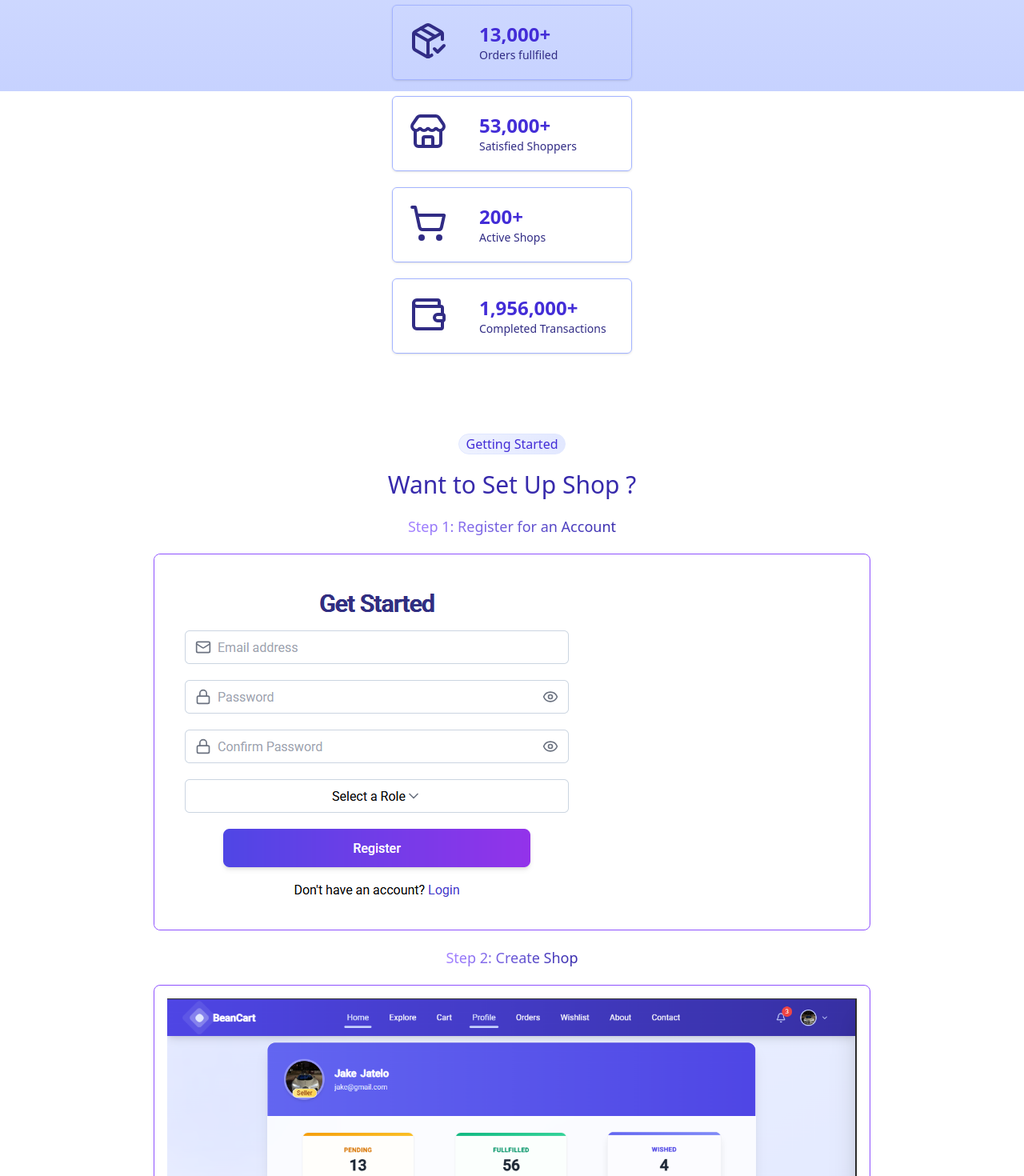
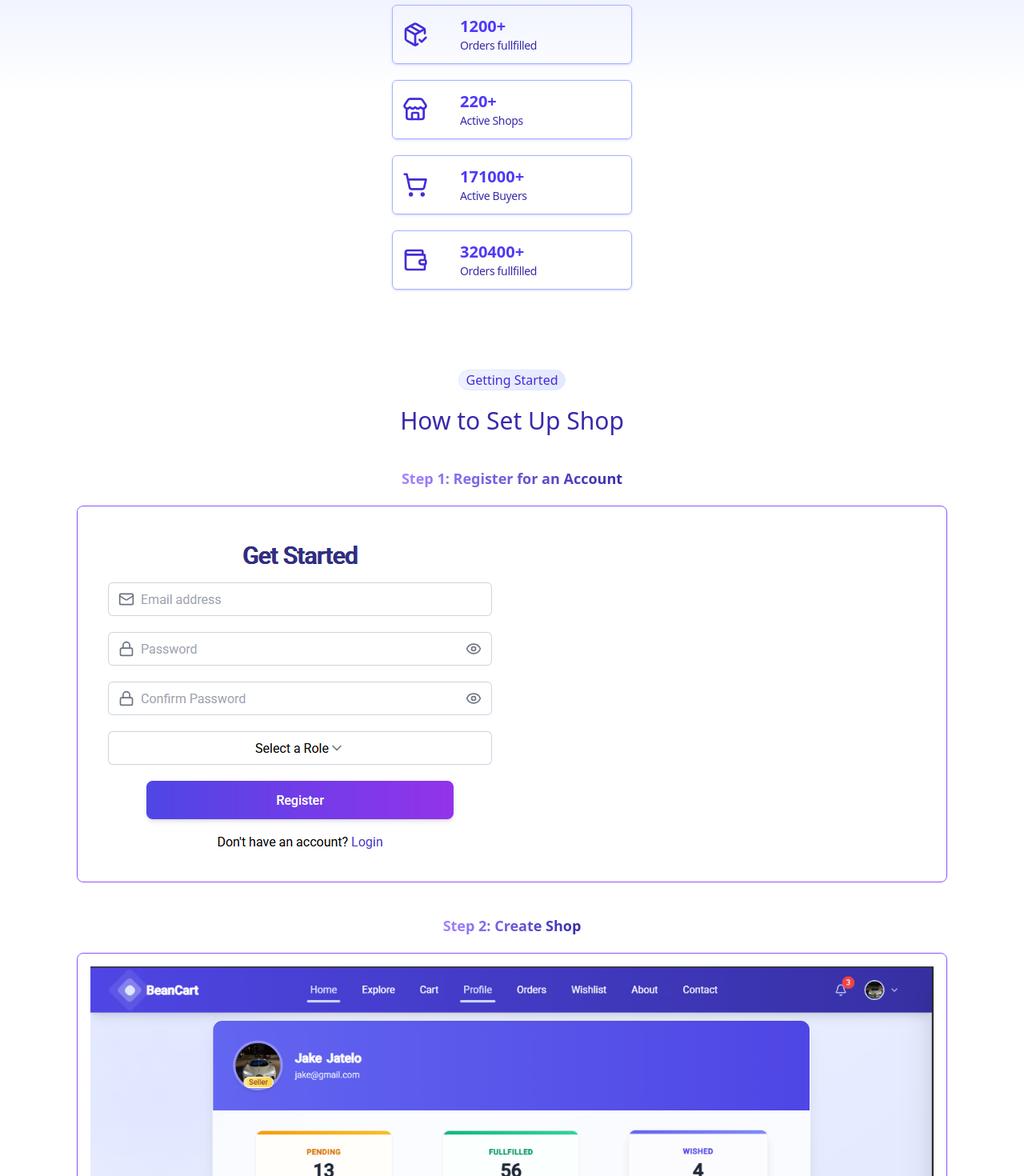
Before and after one commit to arnoldchrisoduor1/FluxStore, a Vue app in the folder landing-page/: page / in a window 1280 px wide. Shown: the part 880-2350 px from the top of the page at 80% size. Built offline with nearby package versions, Linux system fonts and the light colour scheme.

Commit message:
updates to footer

```diff
--- a/landing-page/src/App.vue
+++ b/landing-page/src/App.vue
@@ -5,6 +5,7 @@ import Footer from "../src/sections/Footer.vue";
 import Contact from "../src/sections/Contact.vue";
 import WhyUs from "../src/sections/WhyUs.vue";
 import GettingStarted from "./sections/GettingStarted.vue";
+import Faq from "./sections/Faq.vue";
 
 </script>
 
@@ -18,6 +19,7 @@ import GettingStarted from "./sections/GettingStarted.vue";
       <Hero />
       <WhyUs />
       <GettingStarted />
+      <Faq />
       <Contact />
     </main>
     <Footer />
--- /dev/null
+++ b/landing-page/src/components/FaqItem.vue
@@ -0,0 +1,39 @@
+<template>
+
+  <div class="shadow shadow-indigo-300 py-4 px-2 mt-5 rounded-md">
+    <button
+      @click="isOpen = !isOpen"
+      class="w-full flex justify-between items-center text-left"
+    >
+      <span class="text-indigo-600 font-semibold">
+        {{ question }}
+      </span>
+      <ChevronDown
+        :class="['w-5 h-5 transition-transform duration-300', { 'rotate-180': isOpen }]"
+        class="text-indigo-500"
+      />
+    </button>
+    <div
+      v-if="isOpen"
+      class="mt-2 text-gray-700 transition-opacity duration-300"
+    >
+      {{ answer }}
+    </div>
+  </div>
+</template>
+
+<script setup>
+import { ref } from 'vue'
+import { ChevronDown } from 'lucide-vue-next'
+
+const props = defineProps({
+  question: String,
+  answer: String,
+})
+
+const isOpen = ref(false)
+</script>
+
+<style scoped>
+/* You can add any extra styles here if needed */
+</style>
--- /dev/null
+++ b/landing-page/src/components/StatBox.vue
@@ -0,0 +1,21 @@
+<template>
+    <div class="flex flex-row gap-10 border border-indigo-300 rounded-md min-w-[300px] p-3 mb-5 shadow shadow-indigo-400/30 items-center">
+            <div>
+                <component :is="icon" class="h-8 w-8 text-indigo-700" />
+            </div>
+            <div>
+                <p class="text-xl font-bold text-indigo-600">{{ value }}</p>
+                <p class="text-sm text-indigo-800 tracking-tight">{{ title }}</p>
+            </div>
+        </div>
+</template>
+
+<script setup>
+const props = defineProps({
+    title: String,
+    value: String,
+    icon: Object
+})
+</script>
+
+<style></style>
--- a/landing-page/src/sections/Contact.vue
+++ b/landing-page/src/sections/Contact.vue
@@ -4,8 +4,8 @@
 
 <template>
     <!-- Contact section with call to action part. -->
-<div class="my-20 w-[95%] mx-auto rounded-md">
-    <div class="bg-gradient-to-r from-indigo-400 to-indigo-600 flex flex-col gap-10 p-10 items-center text-center rounded-md">
+<div class="my-20 w-[90%] mx-auto rounded-md">
+    <div class="bg-gradient-to-r from-indigo-500 to-indigo-800 flex flex-col gap-10 p-10 items-center text-center rounded-md">
         <div>
             <p class="text-indigo-100 text-3xl font-bold">Are you Ready for the future of commerce?</p>
         </div>
--- /dev/null
+++ b/landing-page/src/sections/Faq.vue
@@ -0,0 +1,27 @@
+<template>
+    <div class="text-center flex flex-col justify-center items-center gap-5">
+            <div
+                class="border border-indigo-100 px-2 rounded-full bg-gradient-to-r from-indigo-100/50 to-indigo-200/50">
+                <p class="text-indigo-700">FAQs</p>
+            </div>
+            <h2 class="text-3xl text-indigo-800">Have Any Questions ?</h2>
+        </div>
+  <div class="w-[95%] mx-auto p-4">
+    <FaqItem
+      question="What is your return policy?"
+      answer="You can return any item within 30 days for a full refund."
+    />
+    <FaqItem
+      question="Do you offer international shipping?"
+      answer="Yes, we ship to most countries worldwide."
+    />
+    <FaqItem
+      question="How can I track my order?"
+      answer="Once your order ships, we'll send you a tracking number by email."
+    />
+  </div>
+</template>
+
+<script setup>
+import FaqItem from '../components/FaqItem.vue'
+</script>
--- a/landing-page/src/sections/GettingStarted.vue
+++ b/landing-page/src/sections/GettingStarted.vue
@@ -7,47 +7,47 @@
                 class="border border-indigo-100 px-2 rounded-full bg-gradient-to-r from-indigo-100/50 to-indigo-200/50">
                 <p class="text-indigo-700">Getting Started</p>
             </div>
-            <h2 class="text-3xl text-indigo-800">Want to Set Up Shop ?</h2>
+            <h2 class="text-3xl text-indigo-800">How to Set Up Shop</h2>
         </div>
 
         <!-- Step by Step Shop Creation. -->
-        <div class="flex flex-col items-center gap-5 mt-5">
+        <div class="flex flex-col items-center gap-5 mt-10">
             <div class="w-fit">
-                <p class="text-lg bg-gradient-to-r from-violet-400 to-indigo-800 text-transparent bg-clip-text">Step 1: Register for an Account</p>
+                <p class="text-lg bg-gradient-to-r from-violet-400 to-indigo-800 text-transparent bg-clip-text font-bold">Step 1: Register for an Account</p>
             </div>
-            <div class="border border-violet-500 w-[70%] rounded-lg">
+            <div class="border border-violet-500 w-[85%] rounded-lg">
                 <img src="../assets/images/register.png" class="rounded-lg object-cover" />
             </div>
         </div>
-        <div class="flex flex-col items-center gap-5 mt-5">
+        <div class="flex flex-col items-center gap-5 mt-10">
             <div class="w-fit">
-                <p class="text-lg bg-gradient-to-r from-violet-400 to-indigo-800 text-transparent bg-clip-text">Step 2: Create Shop</p>
+                <p class="text-lg bg-gradient-to-r from-violet-400 to-indigo-800 text-transparent bg-clip-text font-bold">Step 2: Create Shop</p>
             </div>
-            <div class="border border-violet-500 w-[70%] rounded-lg p-4">
+            <div class="border border-violet-500 w-[85%] rounded-lg p-4">
                 <img src="../assets/images/profile-page.png" class="object-cover" />
             </div>
         </div>
-        <div class="flex flex-col items-center gap-5 mt-5">
+        <div class="flex flex-col items-center gap-5 mt-10">
             <div class="w-fit">
-                <p class="text-lg bg-gradient-to-r from-violet-400 to-indigo-800 text-transparent bg-clip-text">Step 3: Fill Create Shop Form</p>
+                <p class="text-lg bg-gradient-to-r from-violet-400 to-indigo-800 text-transparent bg-clip-text font-bold">Step 3: Fill Create Shop Form</p>
             </div>
-            <div class="border border-violet-500 w-[70%] rounded-lg p-4">
+            <div class="border border-violet-500 w-[85%] rounded-lg p-4">
                 <img src="../assets/images/create-shop-top.png" class="rounded-lg object-cover" />
             </div>
         </div>
-        <div class="flex flex-col items-center gap-5 mt-5">
+        <div class="flex flex-col items-center gap-5 mt-10">
             <div class="w-fit">
-                <p class="text-lg bg-gradient-to-r from-violet-400 to-indigo-800 text-transparent bg-clip-text">Step 4: Click Create Shop</p>
+                <p class="text-lg bg-gradient-to-r from-violet-400 to-indigo-800 text-transparent bg-clip-text font-bold">Step 4: Click Create Shop</p>
             </div>
-            <div class="border border-violet-500 w-[70%] rounded-lg">
+            <div class="border border-violet-500 w-[85%] rounded-lg">
                 <img src="../assets/images/create-shop-bottom.png" class="rounded-lg object-cover" />
             </div>
         </div>
-        <div class="flex flex-col items-center gap-5 mt-5">
-            <div class="w-fit">
+        <div class="flex flex-col items-center gap-5 mt-10">
+            <div class="w-fit font-bold">
                 <p class="text-lg bg-gradient-to-r from-violet-400 to-indigo-800 text-transparent bg-clip-text">Step 5: View Shop</p>
             </div>
-            <div class="border border-violet-500 w-[70%] rounded-lg p-4">
+            <div class="border border-violet-500 w-[85%] rounded-lg p-4">
                 <img src="../assets/images/shop.png" class="rounded-lg object-cover" />
             </div>
         </div>
--- a/landing-page/src/sections/WhyUs.vue
+++ b/landing-page/src/sections/WhyUs.vue
@@ -1,5 +1,6 @@
 <script setup>
 import { PackageCheck, Store, ShoppingCart, Wallet } from 'lucide-vue-next';
+import StatBox from '../components/StatBox.vue';
 </script>
 
 <template>
@@ -12,44 +13,13 @@ import { PackageCheck, Store, ShoppingCart, Wallet } from 'lucide-vue-next';
     </div>
     <div class="flex flex-col items-center mt-10">
         <!-- Orders fullfiled -->
-        <div class="flex flex-row gap-10 border border-indigo-300 rounded-md min-w-[300px] p-5 mb-5 shadow">
-            <div>
-                <PackageCheck class="h-12 w-12 text-indigo-900" />
-            </div>
-            <div>
-                <p class="text-2xl font-bold text-indigo-700">13,000+</p>
-                <p class="text-sm text-indigo-900">Orders fullfiled</p>
-            </div>
-        </div>
-        <div class="flex flex-row gap-10 border border-indigo-300 rounded-md min-w-[300px] p-5 mb-5 shadow">
-            <div>
-                <Store class="h-12 w-12 text-indigo-900" />
-            </div>
-            <div>
-                <p class="text-2xl font-bold text-indigo-700">53,000+</p>
-                <p class="text-sm text-indigo-900">Satisfied Shoppers</p>
-            </div>
-        </div>
-        <div class="flex flex-row gap-10 border border-indigo-300 rounded-md min-w-[300px] p-5 mb-5 shadow">
-            <div>
-                <ShoppingCart class="h-12 w-12 text-indigo-900" />
-            </div>
-            <div>
-                <p class="text-2xl font-bold text-indigo-700">200+</p>
-                <p class="text-sm text-indigo-900">Active Shops</p>
-            </div>
-        </div>
-        <div class="flex flex-row gap-10 border border-indigo-300 rounded-md min-w-[300px] p-5 mb-5 shadow">
-            <div>
-                <Wallet class="h-12 w-12 text-indigo-900" />
-            </div>
-            <div>
-                <p class="text-2xl font-bold text-indigo-700">1,956,000+</p>
-                <p class="text-sm text-indigo-900">Completed Transactions</p>
-            </div>
-        </div>
+        <StatBox title="Orders fullfilled" value="1200+" :icon="PackageCheck"  />
+        <StatBox title="Active Shops" value="220+" :icon="Store"  />
+        <StatBox title="Active Buyers" value="171000+" :icon="ShoppingCart"  />
+        <StatBox title="Orders fullfilled" value="320400+" :icon="Wallet"  />
     </div>
 </div>
 </template>
 
-<style></style>
+<style>
+</style>
```
Also changed, not shown: landing-page/src/sections/Footer.vue (+47 -16 lines), landing-page/src/sections/Hero.vue (+50 -33 lines).
